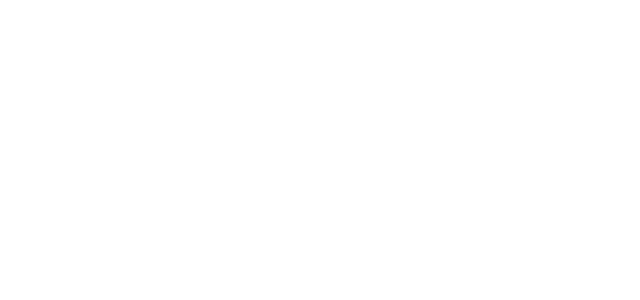
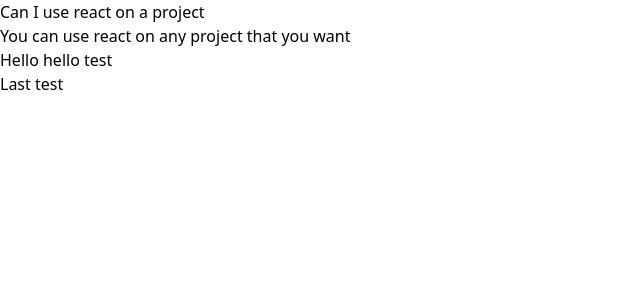
Before and after one commit to Leeyanhawrt/comps, a React (Create React App) app: page / in a window 1280 px wide. Shown: the top 300 px of the page, without its empty margins (0-640 px from the left). Built offline with nearby package versions, Linux system fonts and the light colour scheme.

Commit message:
Learn how to make accordian style

```diff
--- a/src/App.js
+++ b/src/App.js
@@ -5,14 +5,17 @@
 function App() {
   const items = [
     {
-      label: "Can I use react on a proeject",
+      id: 1,
+      label: "Can I use react on a project",
       content: "You can use react on any project that you want"
     },
     {
+      id: 2,
       label: "Hello hello test",
       content: "That is content not title"
     },
     {
+      id: 3,
       label: "Last test",
       content: "Is it really now?"
     }
--- a/src/components/Accordion.js
+++ b/src/components/Accordion.js
@@ -1,7 +1,23 @@
+import { render } from "@testing-library/react";
+import { useState } from 'react'
+
 function Accordion({ items }) {
+  const [expandedIndex, setExpandedIndex] = useState(0);
+
+  const renderedItems = items.map((item, index) => {
+    const isExpanded = index === expandedIndex;
+
+    return (
+      <div key={item.id}>
+        <div onClick={() => setExpandedIndex(index)}>{item.label}</div>
+        {isExpanded && <div>{item.content}</div>}
+      </div>
+    )
+  })
+
   return (
     <div>
-
+      {renderedItems}
     </div>
   )
 }
```
